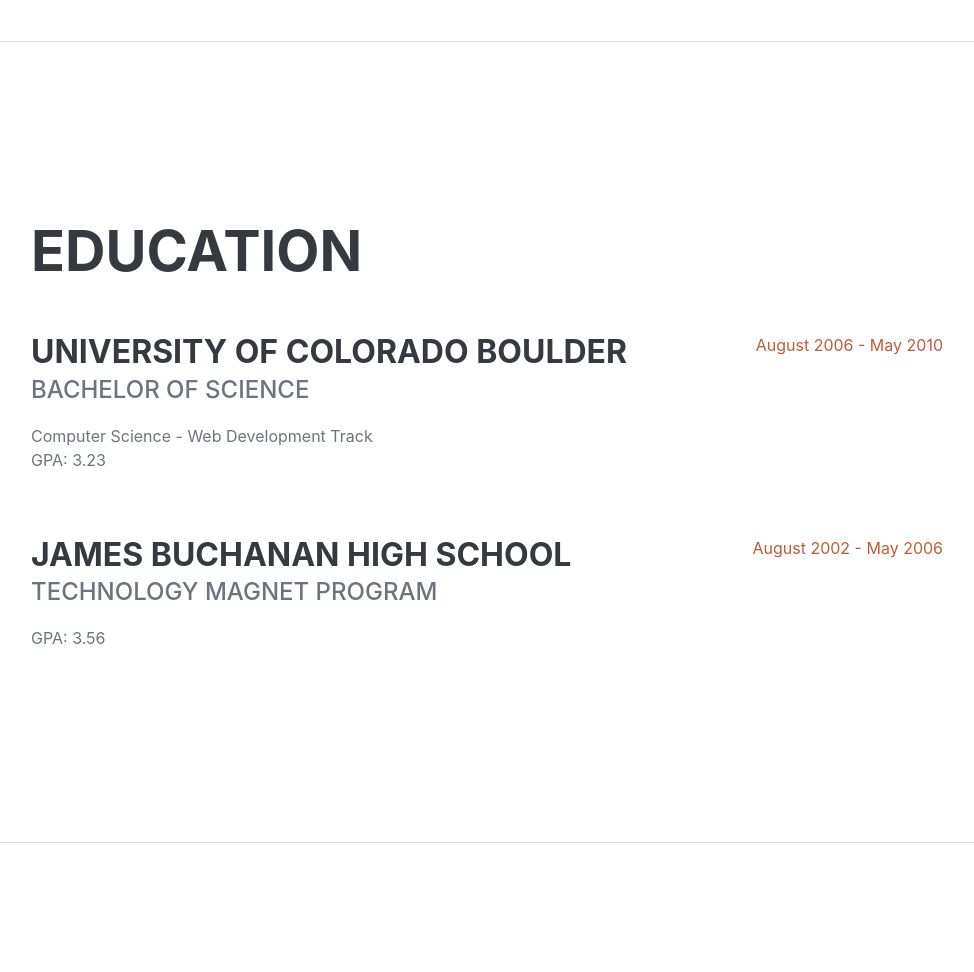
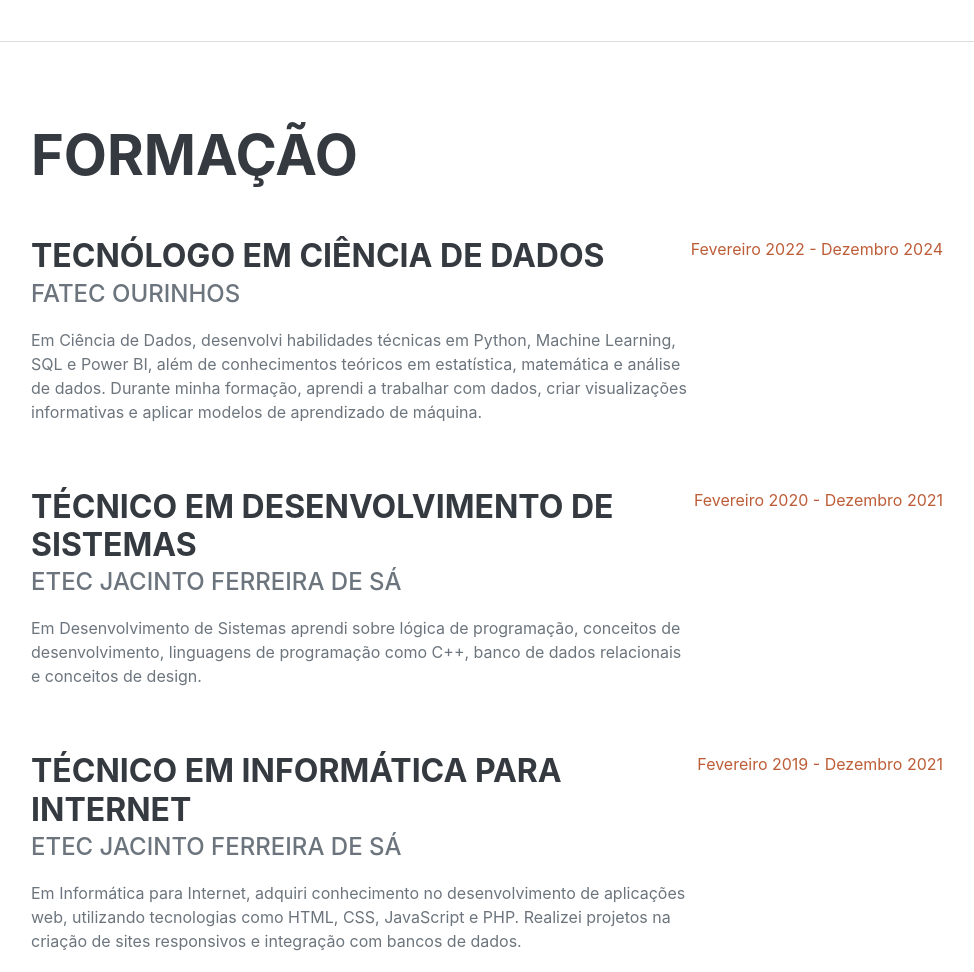
Before and after one commit to VictorHNascimento/VictorHNascimento.github.io, a plain HTML site: page index.html in a window 1280 px wide. Shown: the part 1560-2532 px from the top of the page, without its empty margins (289-1263 px from the left). Drawn offline with nearby package versions, Linux system fonts and the light colour scheme; a web font is replaced by a local one.

Commit message:
Alterando aba Formação e ajustado nomes do menu

```diff
--- a/index.html
+++ b/index.html
@@ -27,10 +27,9 @@
                 <ul class="navbar-nav">
                     <li class="nav-item"><a class="nav-link js-scroll-trigger" href="#about">Sobre</a></li>
                     <li class="nav-item"><a class="nav-link js-scroll-trigger" href="#experience">Experiência</a></li>
-                    <li class="nav-item"><a class="nav-link js-scroll-trigger" href="#education">Education</a></li>
-                    <li class="nav-item"><a class="nav-link js-scroll-trigger" href="#skills">Skills</a></li>
-                    <li class="nav-item"><a class="nav-link js-scroll-trigger" href="#interests">Interests</a></li>
-                    <li class="nav-item"><a class="nav-link js-scroll-trigger" href="#awards">Awards</a></li>
+                    <li class="nav-item"><a class="nav-link js-scroll-trigger" href="#education">Educação</a></li>
+                    <li class="nav-item"><a class="nav-link js-scroll-trigger" href="#skills">Habilidades</a></li>
+                    <li class="nav-item"><a class="nav-link js-scroll-trigger" href="#awards">Certificações</a></li>
                 </ul>
             </div>
         </nav>
@@ -68,7 +67,7 @@
                             <p>Como Analista de Suporte Técnico, desenvolvi habilidades em resolução de problemas, atendimento ao usuário e manutenção de sistemas.
                                 Atuei na configuração e suporte de softwares, alguns equipamentos e auxiliei o cliente com dúvidas dos sistemas utilizado</p>
                         </div>
-                        <div class="flex-shrink-0"><span class="text-primary">Abril 2022 - Presenteg</span></div>
+                        <div class="flex-shrink-0"><span class="text-primary">Abril 2022 - Presente</span></div>
                     </div>
                 </div>
             </section>
@@ -76,23 +75,34 @@
             <!-- Education-->
             <section class="resume-section" id="education">
                 <div class="resume-section-content">
-                    <h2 class="mb-5">Education</h2>
+                    <h2 class="mb-5">Formação</h2>
                     <div class="d-flex flex-column flex-md-row justify-content-between mb-5">
                         <div class="flex-grow-1">
-                            <h3 class="mb-0">University of Colorado Boulder</h3>
-                            <div class="subheading mb-3">Bachelor of Science</div>
-                            <div>Computer Science - Web Development Track</div>
-                            <p>GPA: 3.23</p>
+                            <h3 class="mb-0">Tecnólogo em Ciência de Dados</h3>
+                            <div class="subheading mb-3">FATEC Ourinhos</div>
+                            <p>Em Ciência de Dados, desenvolvi habilidades técnicas em Python, Machine Learning, SQL e Power BI, além de conhecimentos teóricos
+                            em estatística, matemática e análise de dados. Durante minha formação, aprendi a trabalhar com dados, criar visualizações informativas e aplicar modelos de aprendizado de máquina.
+                            </p>
                         </div>
-                        <div class="flex-shrink-0"><span class="text-primary">August 2006 - May 2010</span></div>
+                        <div class="flex-shrink-0"><span class="text-primary">Fevereiro 2022 - Dezembro 2024</span></div>
+                    </div>
+                    <div class="d-flex flex-column flex-md-row justify-content-between  mb-5">
+                        <div class="flex-grow-1">
+                            <h3 class="mb-0">Técnico em Desenvolvimento de Sistemas</h3>
+                            <div class="subheading mb-3">ETEC Jacinto Ferreira de Sá</div>
+                            <p>Em Desenvolvimento de Sistemas aprendi sobre lógica de programação, conceitos de desenvolvimento, linguagens de programação como C++,
+                                banco de dados relacionais e conceitos de design.</p>
+                        </div>
+                        <div class="flex-shrink-0"><span class="text-primary">Fevereiro 2020 - Dezembro 2021</span></div>
                     </div>
                     <div class="d-flex flex-column flex-md-row justify-content-between">
                         <div class="flex-grow-1">
-                            <h3 class="mb-0">James Buchanan High School</h3>
-                            <div class="subheading mb-3">Technology Magnet Program</div>
-                            <p>GPA: 3.56</p>
+                            <h3 class="mb-0">Técnico em Informática para Internet</h3>
+                            <div class="subheading mb-3">ETEC Jacinto Ferreira de Sá</div>
+                            <p>Em Informática para Internet, adquiri conhecimento no desenvolvimento de aplicações web, utilizando tecnologias como HTML,
+                            CSS, JavaScript e PHP. Realizei projetos na criação de sites responsivos e integração com bancos de dados.</p>
                         </div>
-                        <div class="flex-shrink-0"><span class="text-primary">August 2002 - May 2006</span></div>
+                        <div class="flex-shrink-0"><span class="text-primary">Fevereiro 2019 - Dezembro 2021</span></div>
                     </div>
                 </div>
             </section>
```
